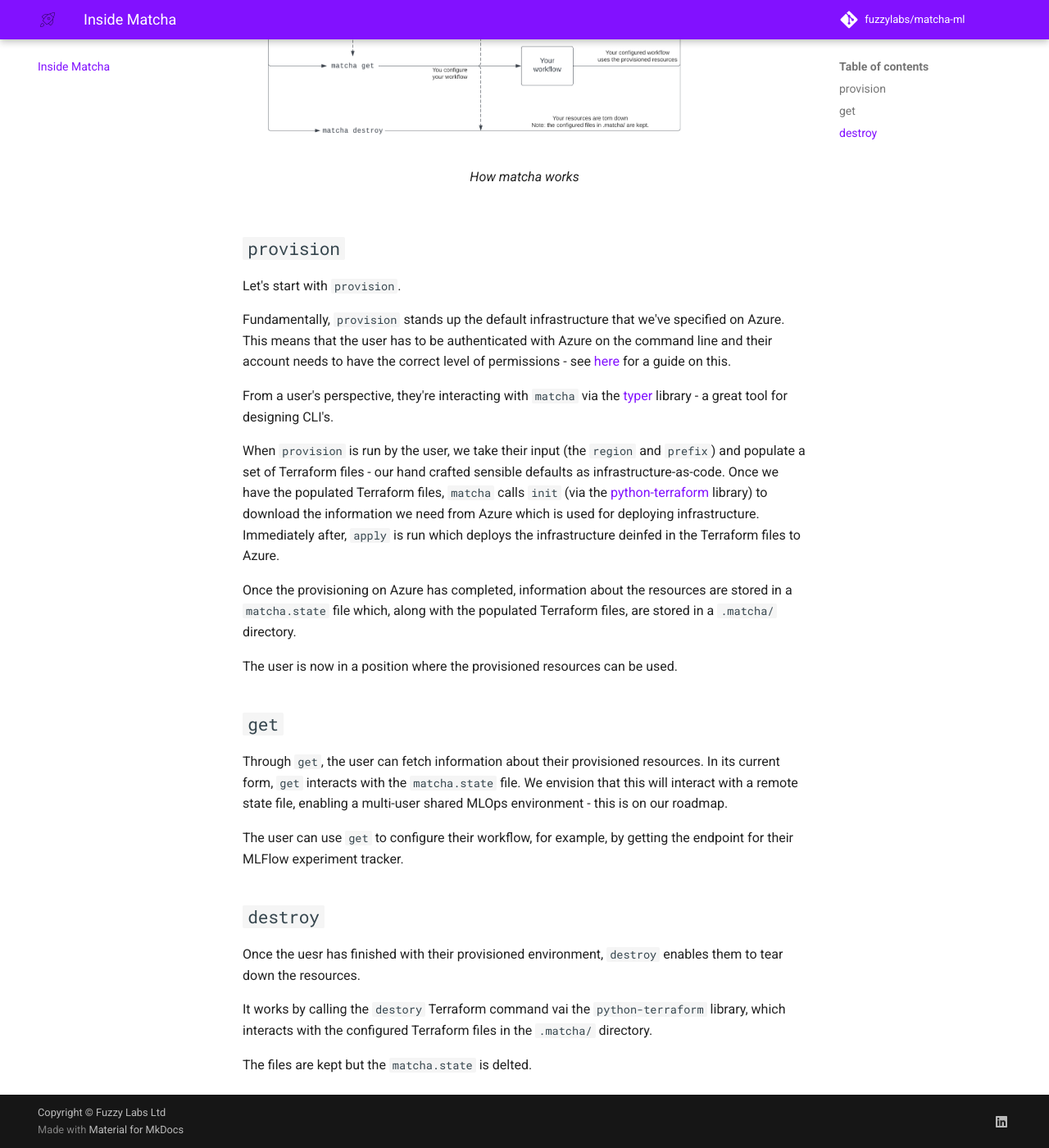
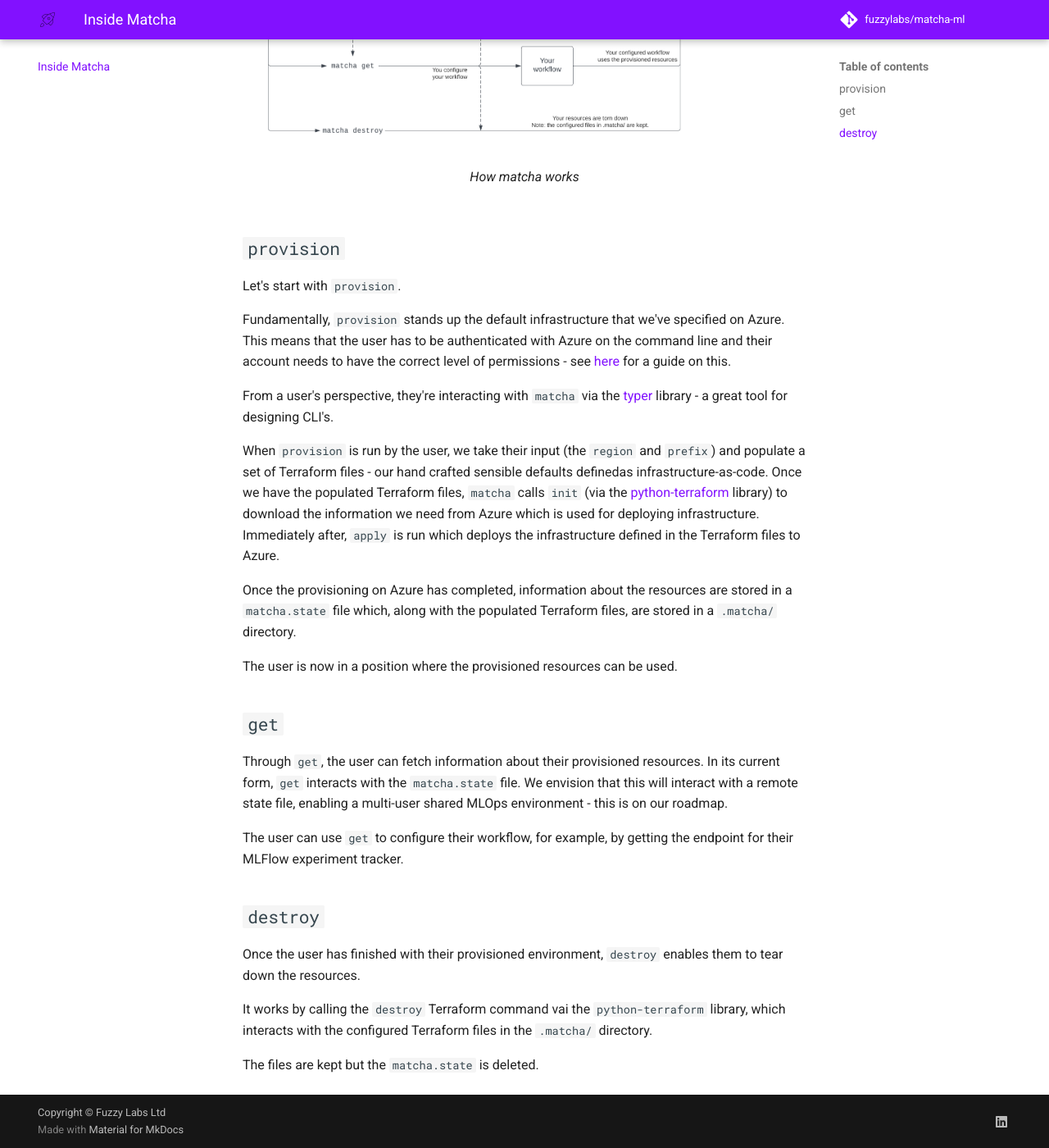
Before and after one commit to fuzzylabs/matcha, an MkDocs documentation site: the page built from docs/inside-matcha.md, in a window 1280 px wide and 1400 px high, scrolled down 666 px. Shown: the whole window at 82% size. Built offline with MkDocs 1.6.1 and Material for MkDocs 9.7.7, drawn with Linux system fonts in a browser that asks for light colours; emoji names are drawn with the system emoji font; comment, search, counter and statistics services are not loaded.

Commit message:
RPD-114 spelling changes as per PR

```diff
--- a/docs/inside-matcha.md
+++ b/docs/inside-matcha.md
@@ -17,7 +17,7 @@
 
 From a user's perspective, they're interacting with `matcha` via the [typer](https://typer.tiangolo.com/) library - a great tool for designing CLI's.
 
-When `provision` is run by the user, we take their input (the `region` and `prefix`) and populate a set of Terraform files - our hand crafted sensible defaults as infrastructure-as-code. Once we have the populated Terraform files, `matcha` calls `init` (via the [python-terraform](https://github.com/beelit94/python-terraform) library) to download the information we need from Azure which is used for deploying infrastructure. Immediately after, `apply` is run which deploys the infrastructure deinfed in the Terraform files to Azure.
+When `provision` is run by the user, we take their input (the `region` and `prefix`) and populate a set of Terraform files - our hand crafted sensible defaults definedas infrastructure-as-code. Once we have the populated Terraform files, `matcha` calls `init` (via the [python-terraform](https://github.com/beelit94/python-terraform) library) to download the information we need from Azure which is used for deploying infrastructure. Immediately after, `apply` is run which deploys the infrastructure defined in the Terraform files to Azure.
 
 Once the provisioning on Azure has completed, information about the resources are stored in a `matcha.state` file which, along with the populated Terraform files, are stored in a `.matcha/` directory.
 
@@ -31,8 +31,8 @@
 
 ## `destroy`
 
-Once the uesr has finished with their provisioned environment, `destroy` enables them to tear down the resources.
+Once the user has finished with their provisioned environment, `destroy` enables them to tear down the resources.
 
-It works by calling the `destory` Terraform command vai the `python-terraform` library, which interacts with the configured Terraform files in the `.matcha/` directory.
+It works by calling the `destroy` Terraform command vai the `python-terraform` library, which interacts with the configured Terraform files in the `.matcha/` directory.
 
-The files are kept but the `matcha.state` is delted.
+The files are kept but the `matcha.state` is deleted.
```
